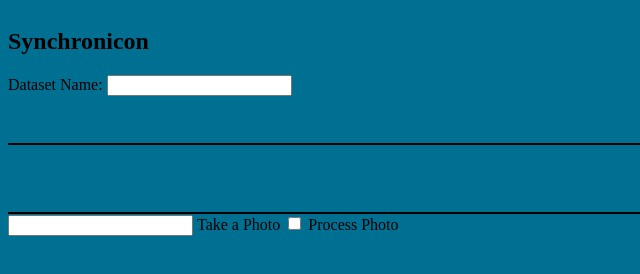
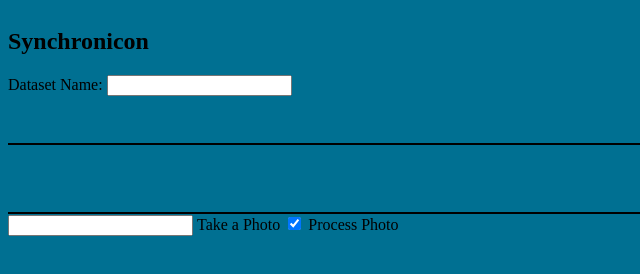
Before and after one commit to jplangst/Synchronicon, an Electron app: page index.html in a window 800 px wide. Shown: the full height of the page, 0-640 px from the left. Drawn offline with Linux system fonts and the light colour scheme; no server answers.

Commit message:
Update index.html

```diff
--- a/index.html
+++ b/index.html
@@ -26,7 +26,7 @@
      <input type="text" id= "photo_interval" >
     <input type="button" id="clickphoto" style="float: right;" value = "Start">
     <label id ="PhotoState"> Take a Photo </label>
-    <input type="checkbox" id="Photoprocessing" >
+    <input type="checkbox" id="Photoprocessing" checked>
     <label> Process Photo </label>
     <ul id="imagediv" class="images">
 
```
